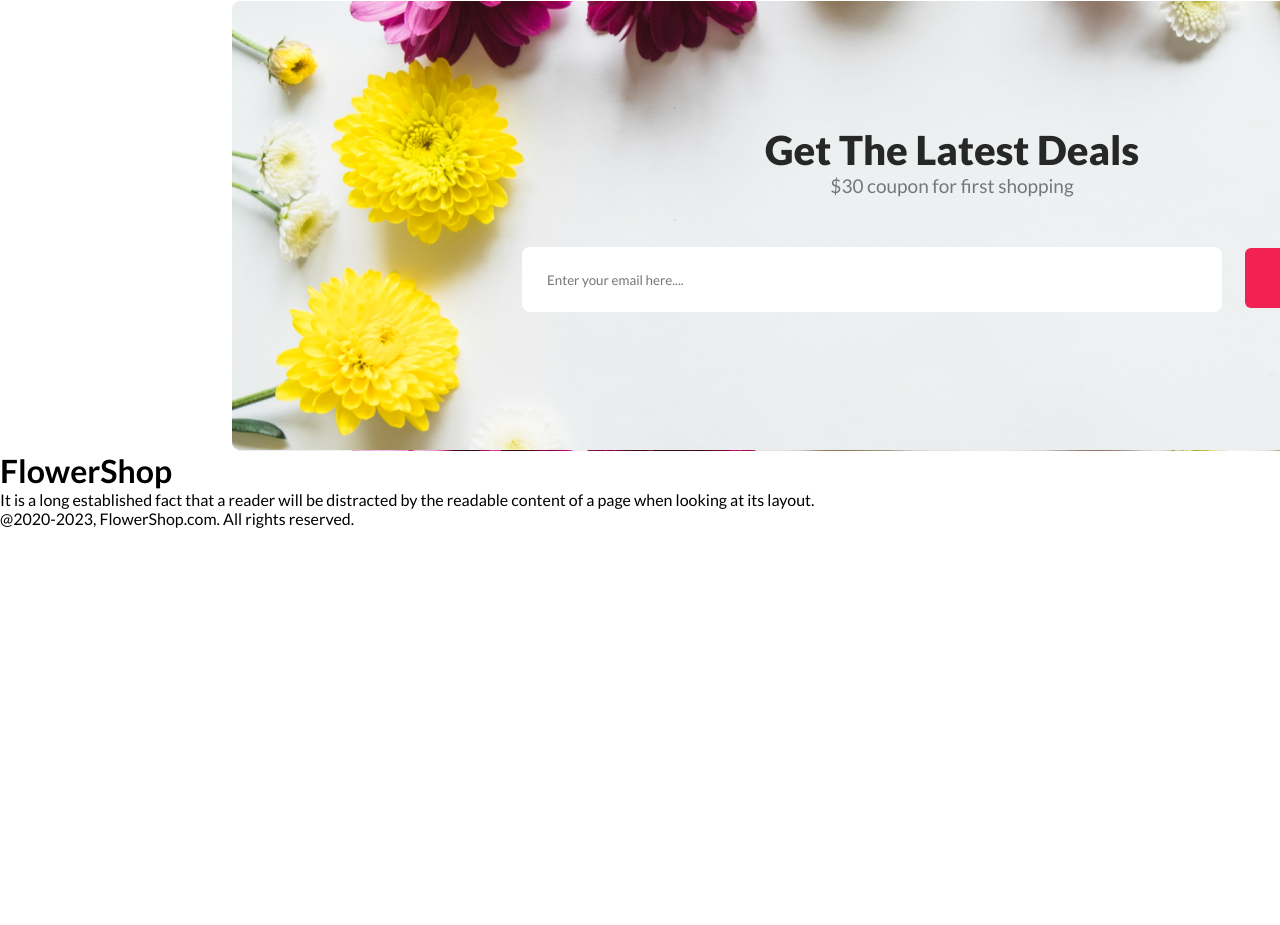
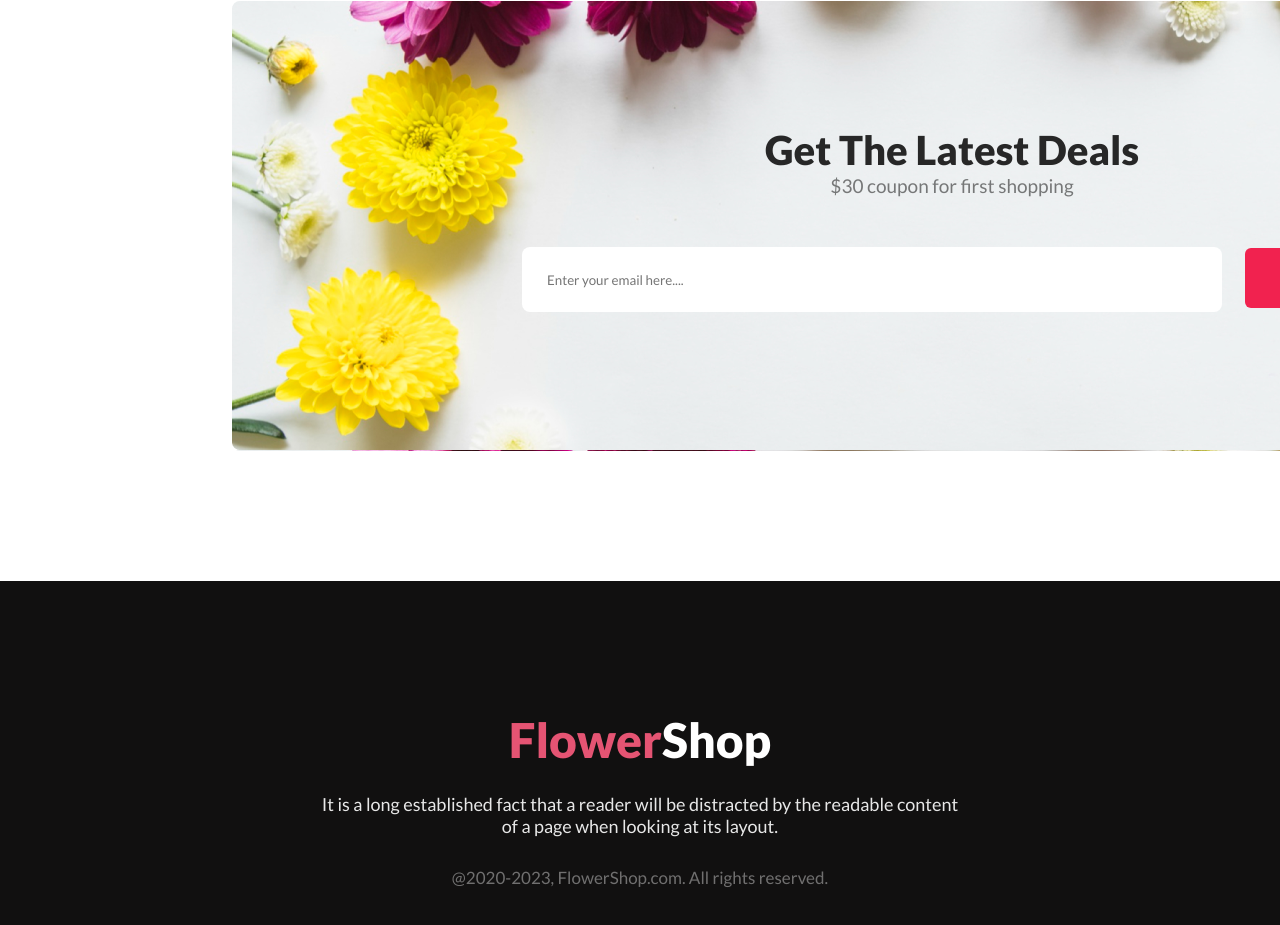
Before and after one commit to Avro-Nill/My-first-assignment, a plain HTML site: page index.html in a window 1280 px wide. Shown: the part 3675-4600 px from the top of the page. Before the commit the page ends 4203 px from the top, so only its background shows below. Drawn offline with Linux system fonts and the light colour scheme.

Commit message:
added the footer section

```diff
--- a/style/style.css
+++ b/style/style.css
@@ -263,3 +263,36 @@ header{
 }
 /* subscription section end */
 /* footer section start */
+footer{
+    margin-top: 130px;
+    height: 450px;
+    background-color: #111010;;
+}
+.footer-title{
+    width: 640px;
+    height: 65px;
+    text-align: center;
+    margin: auto;
+    padding-top: 130px;
+}
+.f-title-header{
+    color: #fff;
+    font-size: 48px;
+    font-weight: 800;
+}
+.f-title-header > span{
+    color: #E55473;
+}
+.f-description{
+    font-size: 18px;
+    font-weight: 400;
+    color: rgba(255, 255, 255, 0.90);
+    margin-top: 25px;
+}
+.copy-rights{
+    font-size: 17px;
+    font-weight: 400;
+    color: rgba(255, 255, 255, 0.40);
+    margin-top: 30px;
+}
+/* footer section end */
```
Also changed, not shown: index.html (+1 -0 lines).
